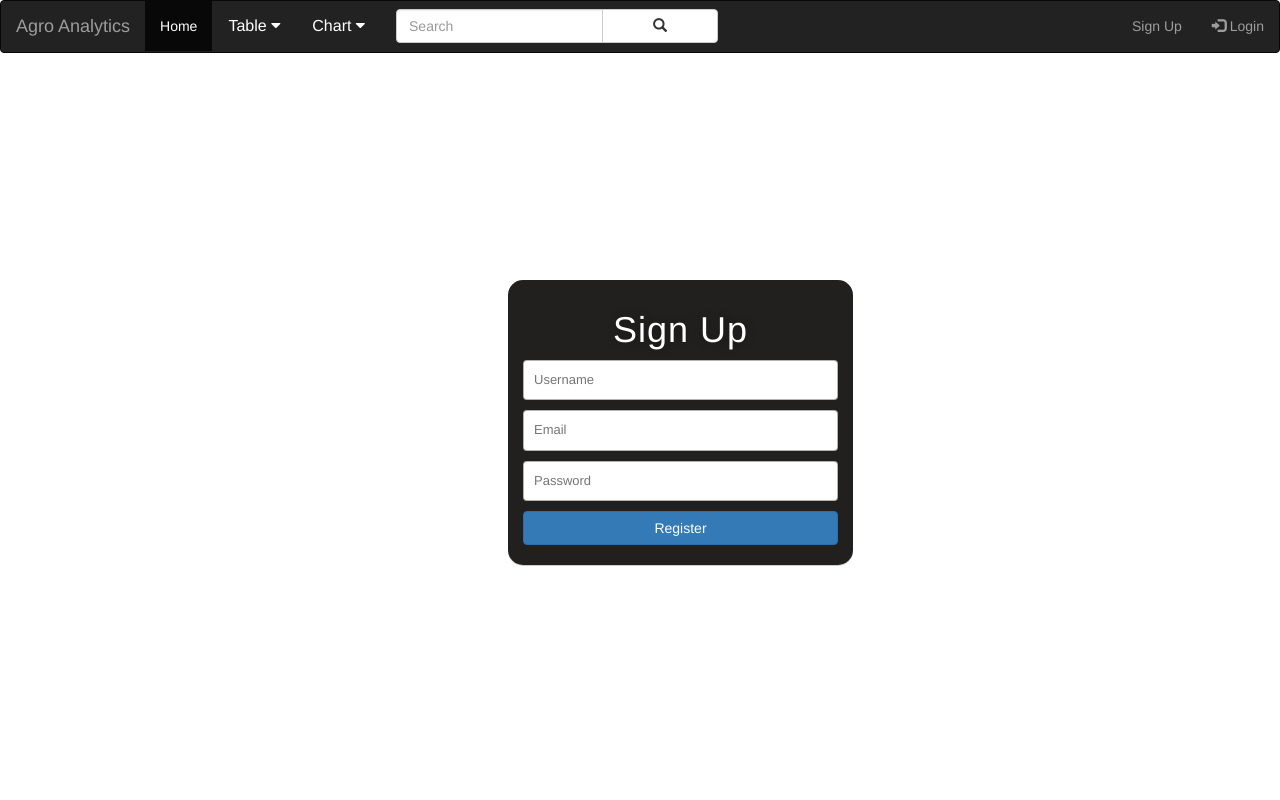
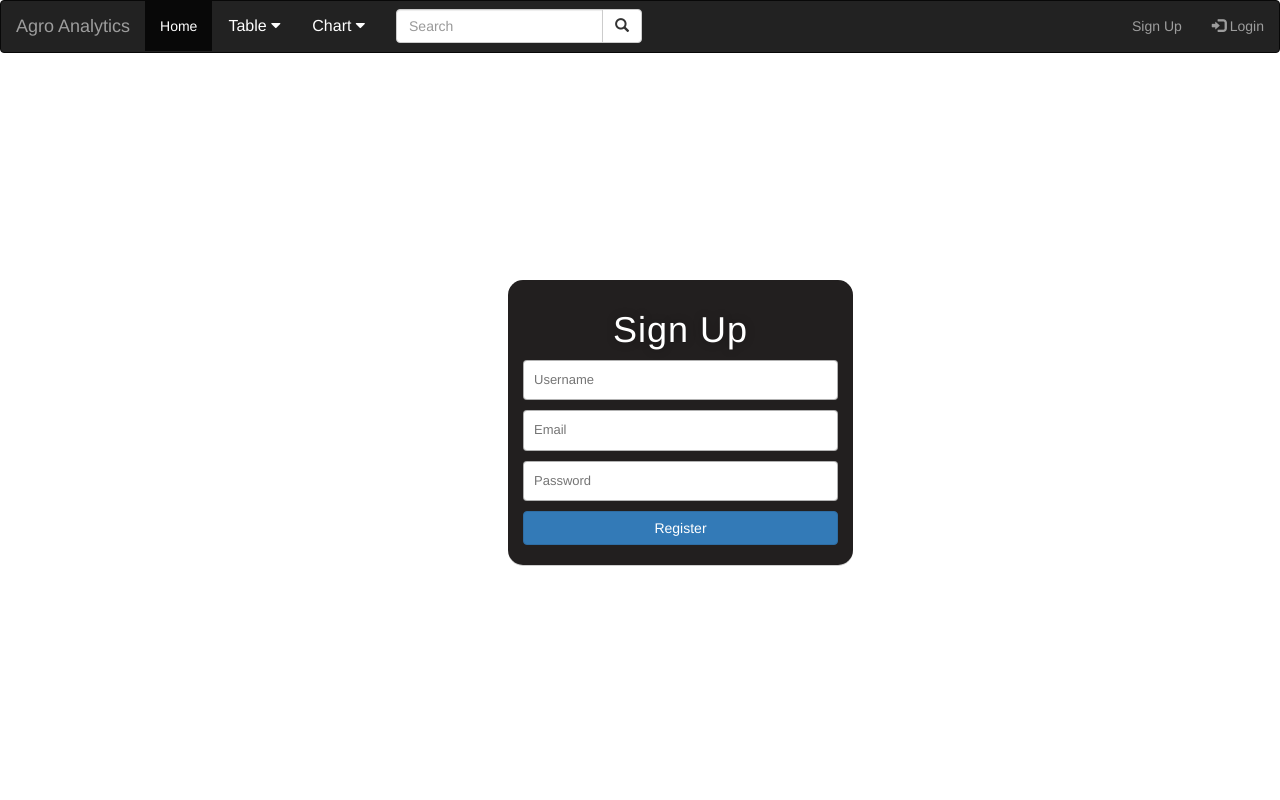
Before and after one commit to sumitbsn/agro-analytics-dashboard, a Django app: page /signup/ in a window 1280 px wide; the page is wider, and only the part inside the window is pictured. Run offline with Django 3.2, Linux system fonts and the light colour scheme; some libraries are stand-ins or nearby versions.

Commit message:
modify search icon in login and signup

```diff
--- a/cropdata/templates/login.html
+++ b/cropdata/templates/login.html
@@ -50,11 +50,6 @@
       /*box-shadow:0 1px 0 #cfcfcf;*/
   }
 
-  .btn{
-      padding-left: 50px;
-      padding-right: 50px;
-  }
-
   .login-title{
     color: #fff;
     padding-left: 50px;
--- a/cropdata/templates/signup.html
+++ b/cropdata/templates/signup.html
@@ -1,7 +1,6 @@
 {% extends "base.html" %}
 
-<!DOCTYPE html>
-<html lang="en" >
+
 <!-- <head> -->
 {% block headc %}
   <!-- <meta charset="UTF-8"> -->
@@ -9,9 +8,6 @@
 
 
   <style>
-
-  html { width: 100%; height:100%; overflow:hidden; }
-
 
   .register {
       position: absolute;
@@ -50,10 +46,6 @@
       box-shadow:0 1px 0 #cfcfcf;
   }
 
-  .btn{
-      padding-left: 50px;
-      padding-right: 50px;
-  }
 
   .register-title{
     color: #fff;
@@ -87,6 +79,3 @@
 
 
 {% endblock content %}
-
-
-</html>
```
